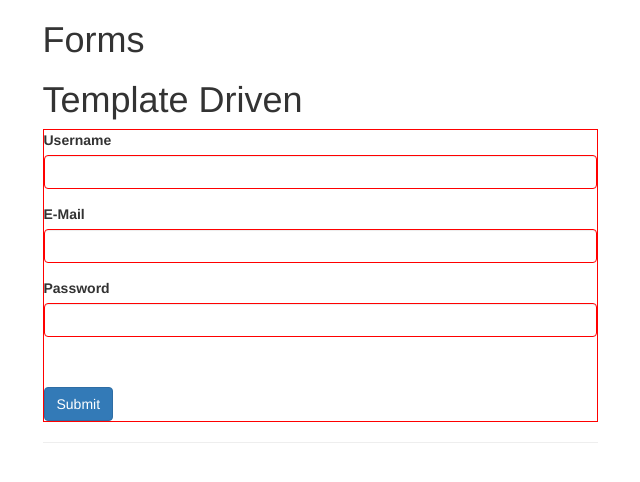
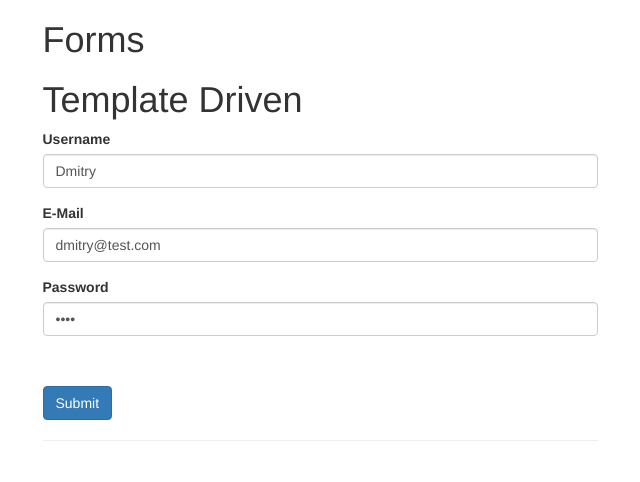
Before and after one commit to dharnitski/angular-05-forms, an Angular app: page / in a window 1280 px wide. Shown: the top 482 px of the page, without its empty margins (320-960 px from the left). Built offline with nearby package versions, Linux system fonts and the light colour scheme.

Commit message:
set form default values win ngModel

```diff
--- a/src/app/template-driven/template-driven.component.html
+++ b/src/app/template-driven/template-driven.component.html
@@ -3,17 +3,17 @@
   <div>
     <div class="form-group">
       <label for="username">Username</label>
-      <input type="text" class="form-control" id="username" ngModel name="username" required>
+      <input type="text" class="form-control" id="username" [ngModel]="user.username" name="username" required>
     </div>
     <div class="form-group">
       <label for="email">E-Mail</label>
-      <input type="text" class="form-control" id="email" ngModel name="email" required
+      <input type="text" class="form-control" id="email" [ngModel]="user.email" name="email" required
       pattern="[a-z0-9!#$%&'*+/=?^_`{|}~-]+(?:\.[a-z0-9!#$%&'*+/=?^_`{|}~-]+)*@(?:[a-z0-9](?:[a-z0-9-]*[a-z0-9])?\.)+[a-z0-9](?:[a-z0-9-]*[a-z0-9])?">
     </div>
   </div>
   <div class="form-group">
     <label for="password">Password</label>
-    <input type="password" class="form-control" id="password" ngModel name="password" required>
+    <input type="password" class="form-control" id="password" [ngModel]="user.password" name="password" required>
   </div>
   <div class="radio">
     <label>
--- a/src/app/template-driven/template-driven.component.ts
+++ b/src/app/template-driven/template-driven.component.ts
@@ -11,6 +11,13 @@ import { NgForm } from '@angular/forms';
   `]
 })
 export class TemplateDrivenComponent {
+
+  user = {
+    username: 'Dmitry',
+    email: 'dmitry@test.com',
+    password: 'test'
+  };
+
   onSubmit(form: NgForm) {
     console.log(form);
   }
```
